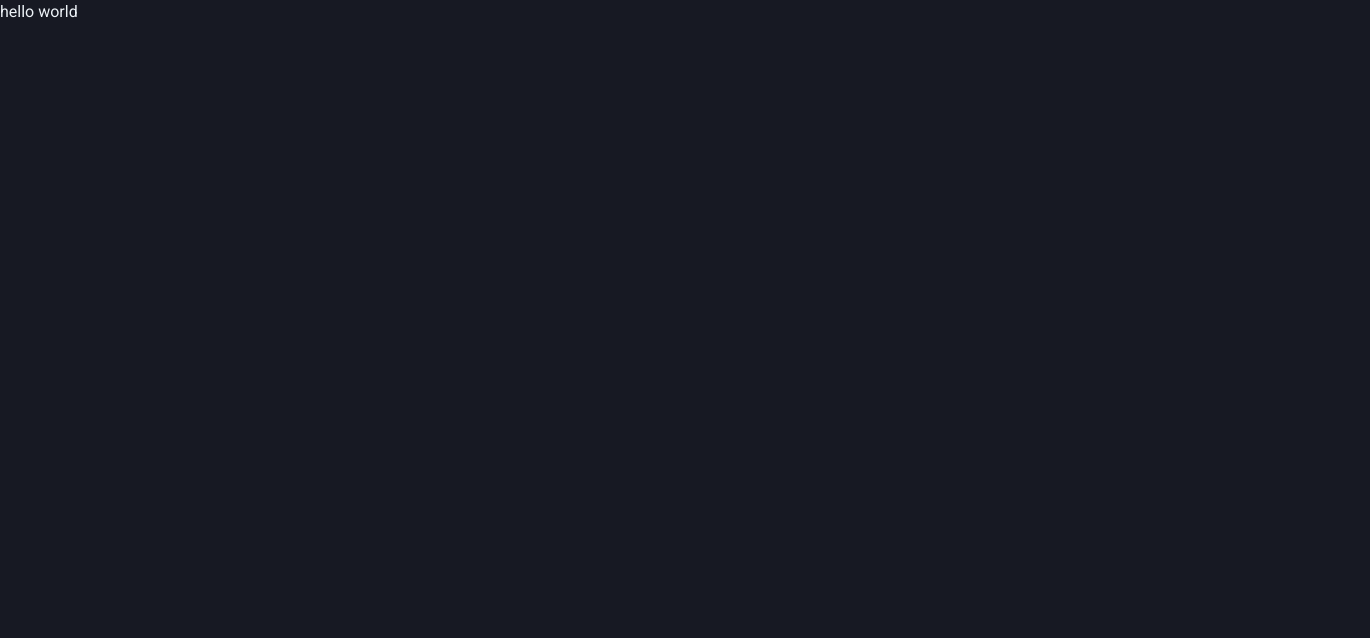
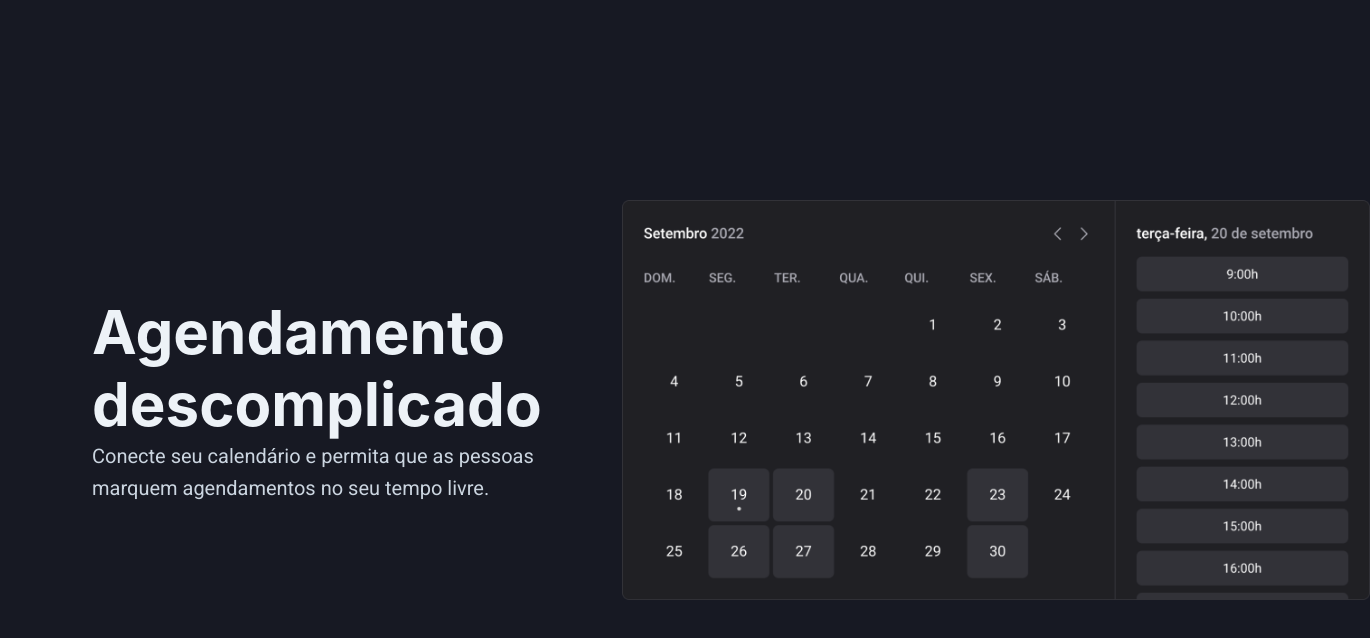
Before and after one commit to arroiz/callendar, a Next.js app: page / in a window 1280 px wide. Shown: the top 638 px of the page, 1370 px wide, since content can reach past the window. Built offline with nearby package versions, Linux system fonts and the light colour scheme.

Commit message:
feat: add home page

```diff
--- a/src/pages/_app.tsx
+++ b/src/pages/_app.tsx
@@ -5,9 +5,7 @@ import { theme } from '@/styles/theme';
 export default function App({ Component, pageProps }: AppProps) {
   return (
     <ChakraProvider resetCSS theme={theme}>
-      {/* <main className={roboto.className}> */}
       <Component {...pageProps} />
-      {/* </main> */}
     </ChakraProvider>
   );
 }
--- a/src/pages/index.tsx
+++ b/src/pages/index.tsx
@@ -1,10 +1,43 @@
-import Head from 'next/head';
+import { Box, Flex, Heading, Text } from '@chakra-ui/react';
 import Image from 'next/image';
-import { Inter } from 'next/font/google';
-import styles from '@/styles/Home.module.css';
 
-const inter = Inter({ subsets: ['latin'] });
+import heroImage from '@/assets/hero-image.png';
 
 export default function Home() {
-  return <h1>hello world</h1>;
+  return (
+    <Flex
+      maxWidth="calc(100vw - (100vw - 1160px) / 2)"
+      marginLeft="auto"
+      alignItems="center"
+      gap={20}
+      height="100vh"
+      padding={8}
+    >
+      <Box maxWidth="480px">
+        <Heading as="h1" lineHeight="1.2" fontSize={{ base: '4xl', md: '6xl' }}>
+          Agendamento descomplicado
+        </Heading>
+        <Text
+          color="gray.300"
+          lineHeight="1.6"
+          fontSize={{ base: 'md', md: 'xl' }}
+        >
+          Conecte seu calendário e permita que as pessoas marquem agendamentos
+          no seu tempo livre.
+        </Text>
+      </Box>
+      <Box
+        as={Image}
+        src={heroImage}
+        height={400}
+        quality={100}
+        priority
+        alt=""
+        display={{
+          base: 'none',
+          md: 'block',
+        }}
+      />
+    </Flex>
+  );
 }
```
Also changed, not shown: src/assets/hero-image.png (added).
